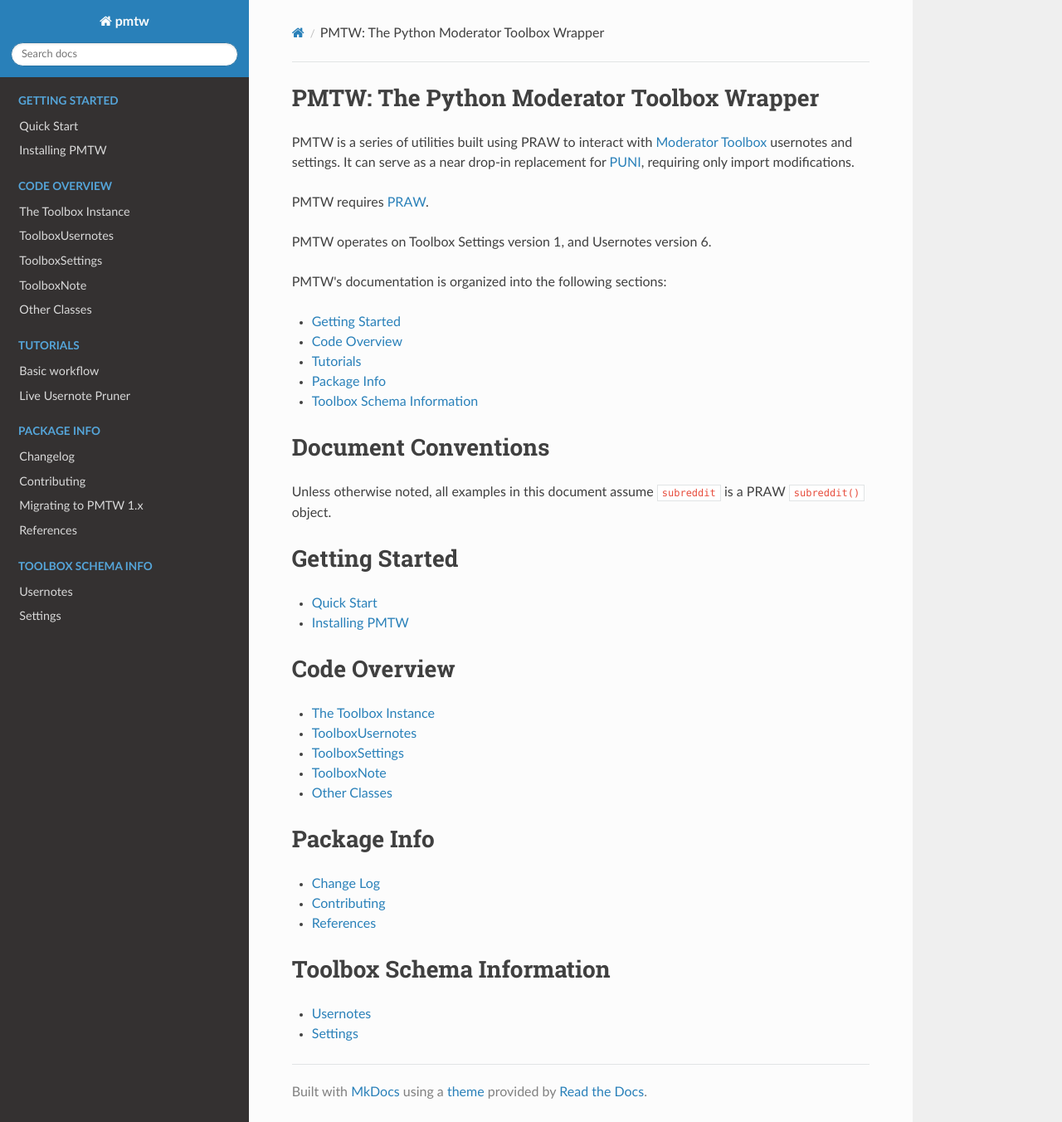
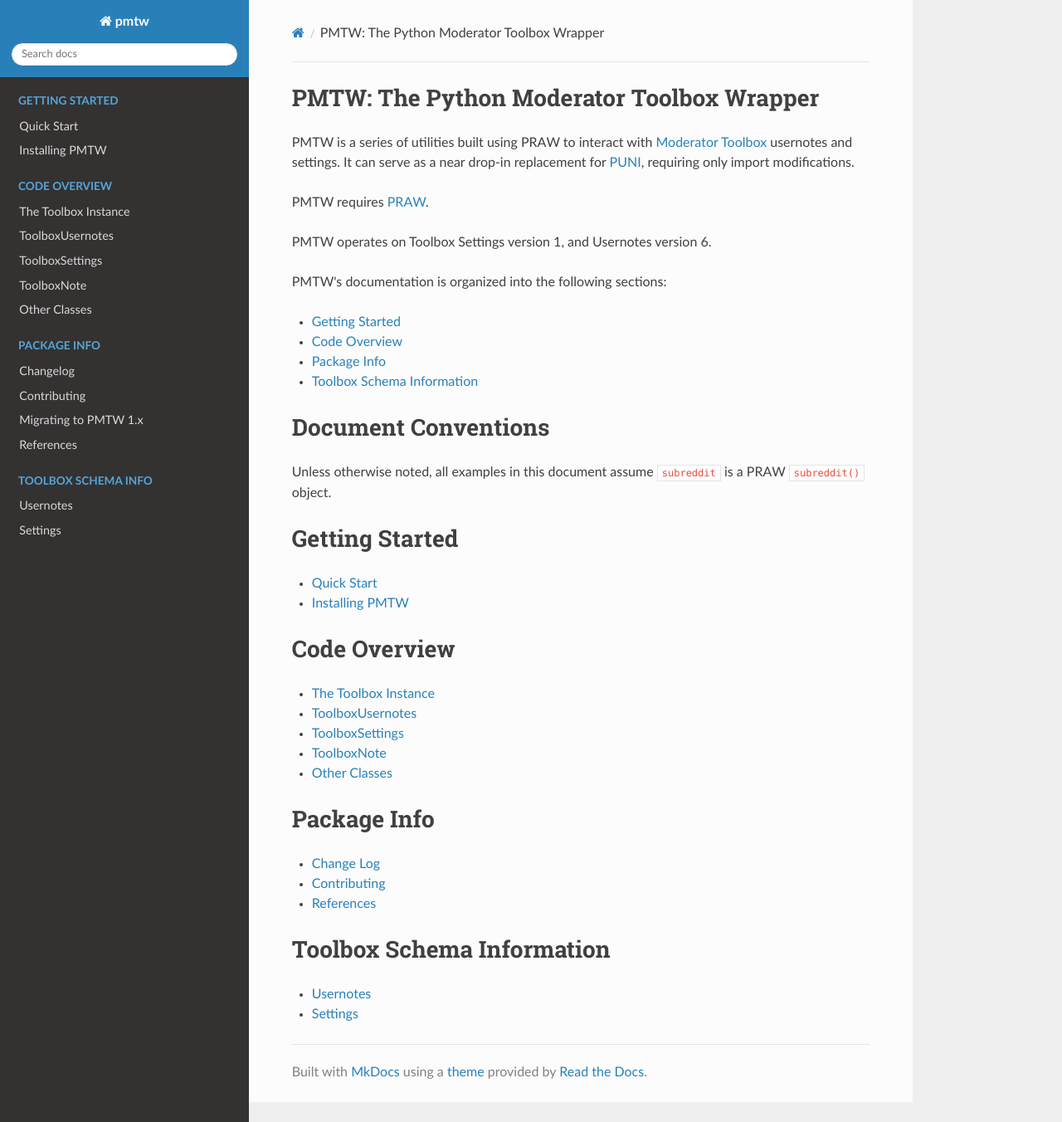
Before and after one commit to adhesivecheese/pmtw, an MkDocs documentation site: the page built from docs/index.md, in a window 1280 px wide and 1352 px high. Shown: the whole window at 83% size. Built offline with MkDocs 1.6.1, drawn with Linux system fonts in a browser that asks for light colours; nearby versions of some CDN libraries.

Commit message:
Docs Updates

```diff
--- a/docs/index.md
+++ b/docs/index.md
@@ -13,7 +13,6 @@
 
 * [Getting Started](#getting-started)
 * [Code Overview](#code-overview)
-* [Tutorials](#tutorials)
 * [Package Info](#package-info)
 * [Toolbox Schema Information](#toolbox-schema-information)
 
--- a/mkdocs.yml
+++ b/mkdocs.yml
@@ -11,9 +11,6 @@
         - ToolboxSettings: ToolboxSettings.md
         - ToolboxNote: ToolboxNote.md
         - Other Classes: other_classes.md
-    - Tutorials:
-        - Basic workflow: tutorials_basics.md
-        - Live Usernote Pruner: tutorials_liveprune.md
     - Package Info:
         - Changelog: changelog.md
         - Contributing: contributing.md
```
Also changed, not shown: docs/contributing.md (+1 -0 lines).
